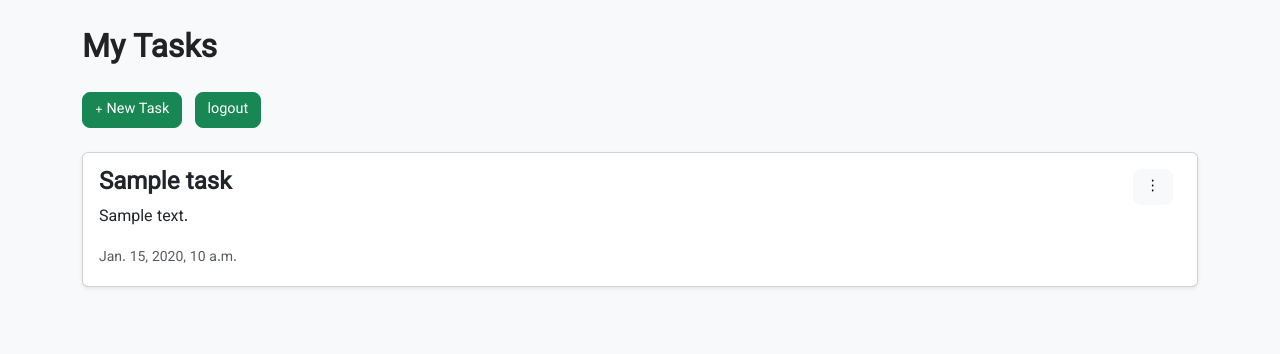
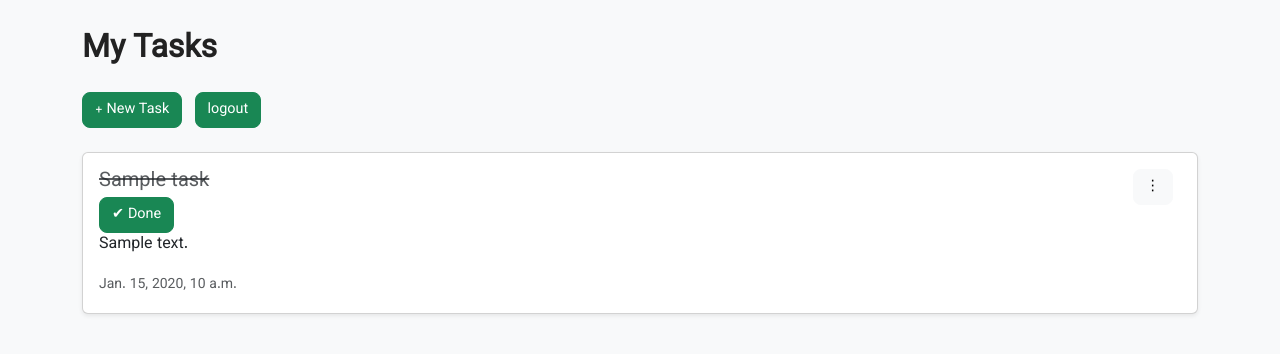
Before and after one commit to ParsaMohajeri/ToDo-App-CBV, a Django app: page / in a window 1280 px wide. Shown: the top 354 px of the page. Run offline with Django 3.2, Linux system fonts and the light colour scheme; a user stored in the database is signed in; tables that the repository leaves empty hold one stand-in row (values such as "Sample post"); some libraries are stand-ins or nearby versions.

Commit message:
added task is done

```diff
--- a/core/templates/work/task_list.html
+++ b/core/templates/work/task_list.html
@@ -33,10 +33,16 @@
 <div class="card mb-3 shadow-sm">
     <div class="card-body d-flex justify-content-between align-items-start">
         <div>
-            <h4 class="card-title"> {{ task.title }}</h4>
+            <h5 class="mb-1 {% if task.is_done %}text-muted text-decoration-line-through{% endif %}">
+                {{ task.title }}
+            </h5>
+            <a href="{% url 'work:toggle-task' task.pk %}" class="btn btn-sm {% if task.is_done %}btn-success{% else %}btn-outline-secondary{% endif %}">
+                {% if task.is_done %}✔ Done{% else %}Mark as Done{% endif %}
+            </a>
             <p class="card-text">{{ task.content }}</p>
             <small class="text-muted">{{ task.published_date }}</small>
         </div>
+
 
         <!-- Dropdown menu button -->
         <div class="dropdown">
--- a/core/work/models.py
+++ b/core/work/models.py
@@ -11,6 +11,7 @@ class Task(models.Model):
     author = models.ForeignKey(User, on_delete=models.CASCADE)
     image = models.ImageField(upload_to='tasks/',null=True, blank=True)
     title = models.CharField(max_length=30)
+    is_done = models.BooleanField(default=False)
     content = models.TextField(max_length=250)
     status = models.BooleanField(default=False)
     created_date = models.DateField(auto_now_add=True)
--- a/core/work/urls.py
+++ b/core/work/urls.py
@@ -13,5 +13,7 @@ urlpatterns = [
     path('create/',views.TaskCreateView.as_view(), name = "task-create"),
     path('<int:pk>/edit/',views.TaskEditView.as_view(), name = "task-edit"),
     path('<int:pk>/delete/',views.TaskDeleteView.as_view(), name = "task-delete"),
+    path('task/<int:pk>/toggle/', views.toggle_task_status, name='toggle-task'),
+
     # path('go-to-index/',views.RedirectToMaktab.as_view(),name='redirect-to-maktab' ),
 ]
--- a/core/work/views.py
+++ b/core/work/views.py
@@ -4,6 +4,7 @@ from .models import Task
 from django.views.generic import ListView,DetailView,FormView,CreateView,UpdateView,DeleteView
 from .forms import TaskForm
 from django.contrib.auth.mixins import LoginRequiredMixin,PermissionRequiredMixin
+from django.shortcuts import get_object_or_404, redirect
 # ________________________________________________________________
 # Create your views here.
 
@@ -55,3 +56,9 @@ class TaskEditView(LoginRequiredMixin,UpdateView):
 class TaskDeleteView(LoginRequiredMixin,DeleteView):
     model=Task
     success_url="/"
+
+def toggle_task_status(request, pk):
+    task = get_object_or_404(Task, pk=pk)
+    task.is_done = not task.is_done
+    task.save()
+    return redirect('work:task-list')
```
Also changed, not shown: core/work/migrations/0002_task_is_done.py (added).
